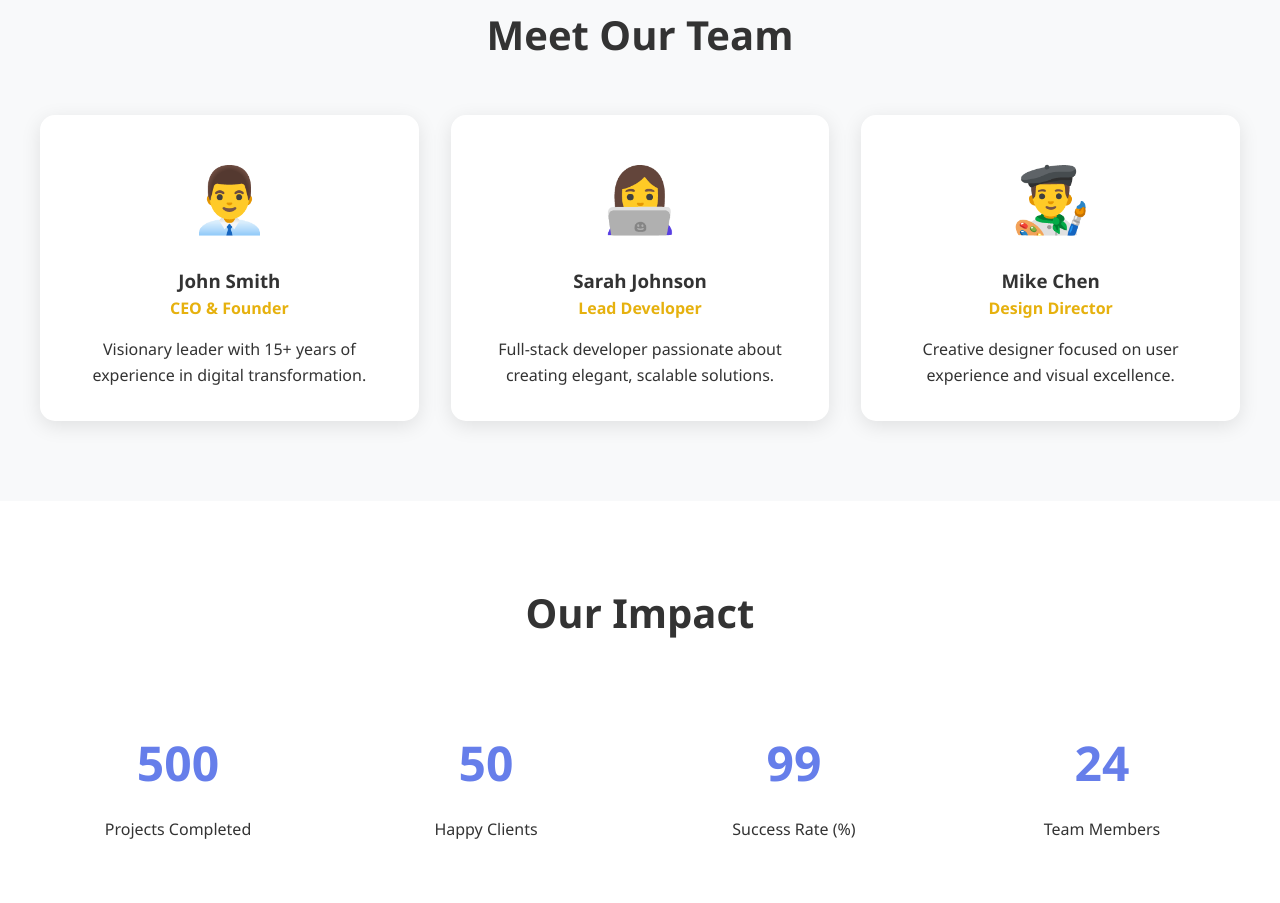
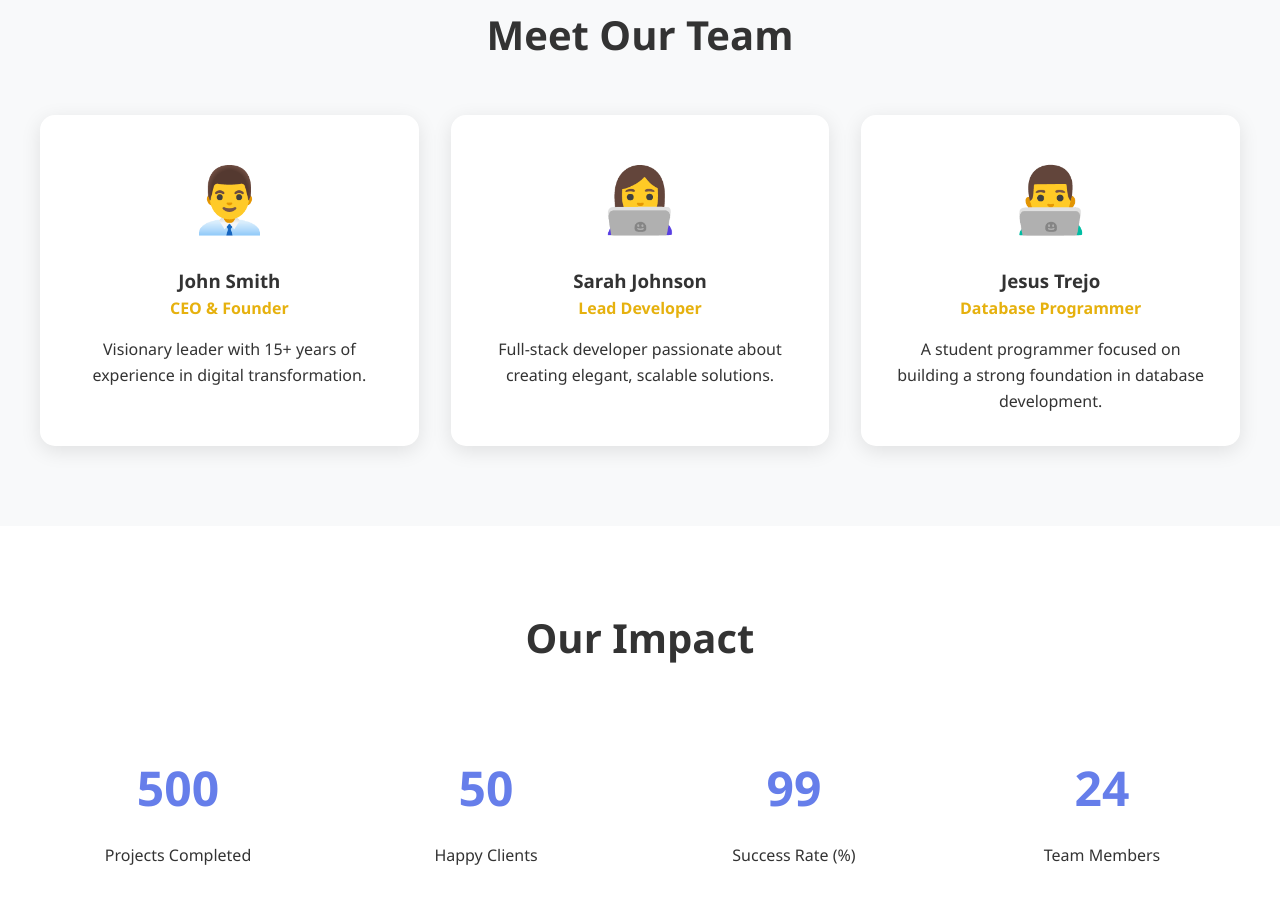
Before and after one commit to IsaacG14/DatabaseProject0, a plain HTML site: page about.html in a window 1280 px wide. Shown: the part 1340-2243 px from the top of the page. Drawn offline with Linux system fonts and the light colour scheme.

Commit message:
Added details/Formatting

```diff
--- a/about.html
+++ b/about.html
@@ -74,10 +74,10 @@
                     <p>Full-stack developer passionate about creating elegant, scalable solutions.</p>
                 </div>
                 <div class="team-member">
-                    <div class="member-avatar">👨‍🎨</div>
-                    <h3>Mike Chen</h3>
-                    <p class="member-role">Design Director</p>
-                    <p>Creative designer focused on user experience and visual excellence.</p>
+                    <div class="member-avatar">👨‍💻</div>
+                    <h3>Jesus Trejo</h3>
+                    <p class="member-role">Database Programmer</p>
+                    <p>A student programmer focused on building a strong foundation in database development.</p>
                 </div>
             </div>
         </section>
```
Also changed, not shown: contact.html (+1 -1 lines), index.html (+3 -3 lines).
